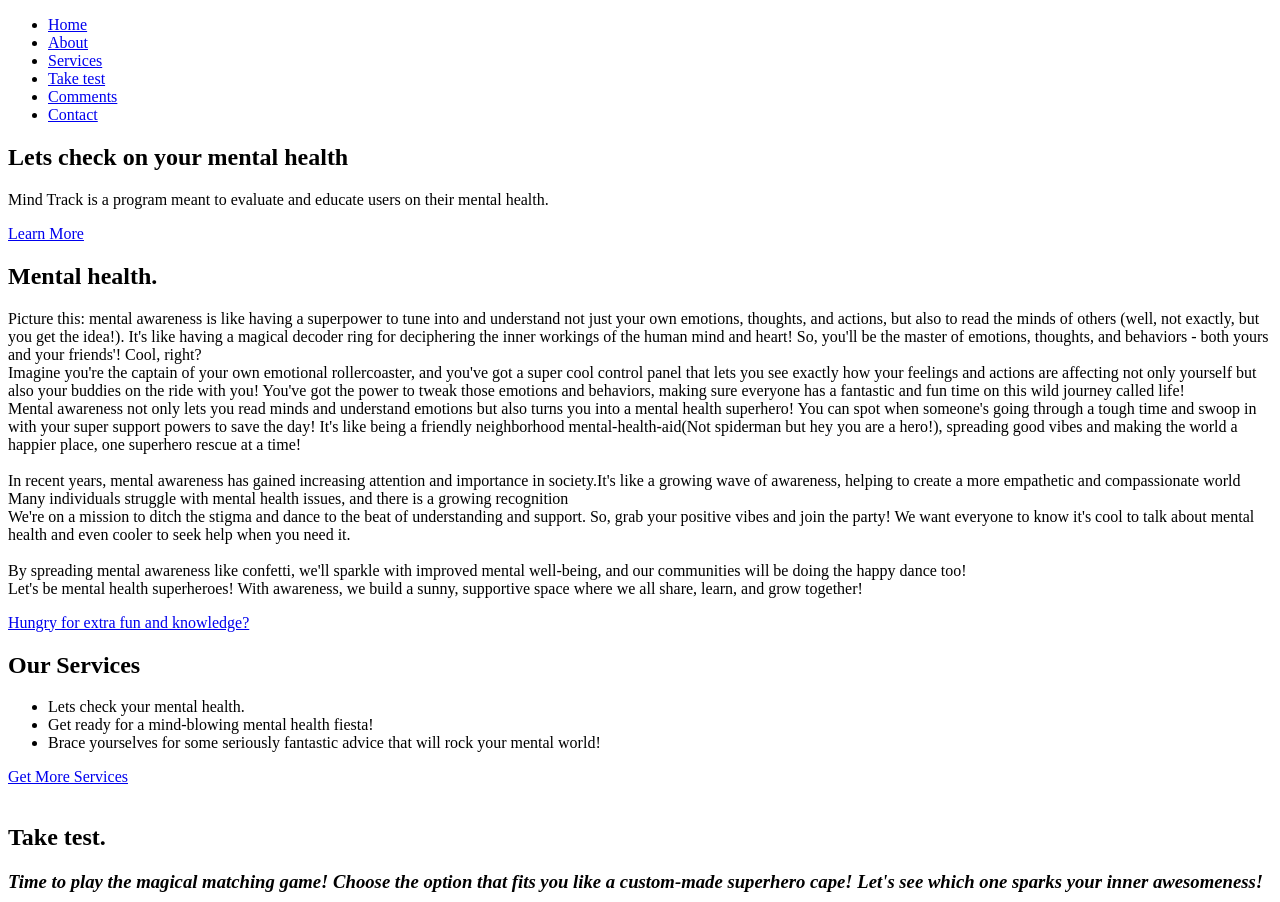
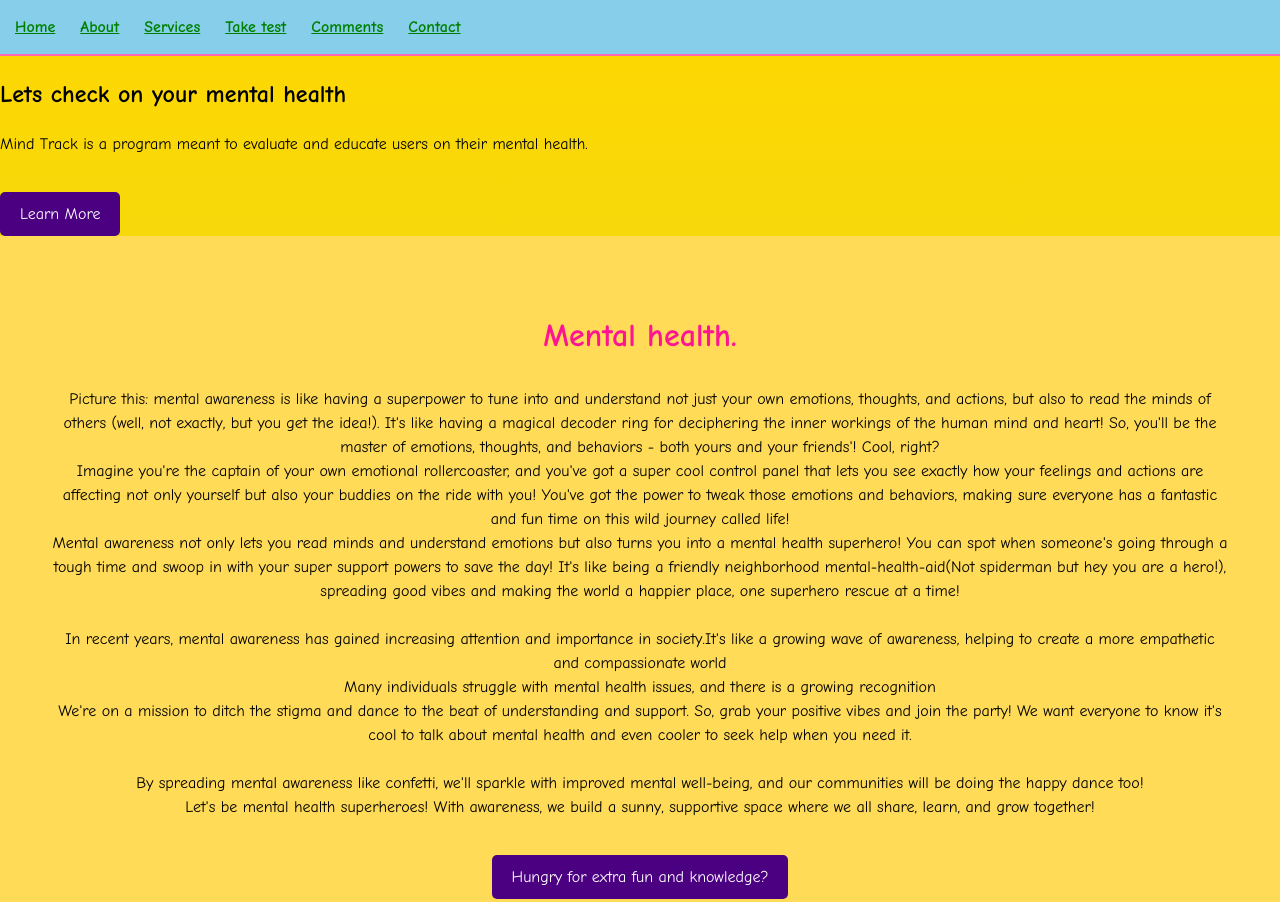
Before and after one commit to quincysire/Phase-1-final-project, a plain HTML site: page index.html in a window 1280 px wide. Shown: the top 902 px of the page. Drawn offline with Linux system fonts and the light colour scheme.

Commit message:
index.css done

```diff
--- a/index.css
+++ b/index.css
@@ -0,0 +1,180 @@
+/* Global styles */
+body {
+    font-family: "Comic Sans MS", cursive;
+    line-height: 1.5;
+    margin: 0;
+    background: linear-gradient(to bottom, #ffd700, #90ee90);
+  }
+
+  a {
+    color: #ff1493;
+    text-decoration: underline;
+  }
+
+  ul {
+    list-style: none;
+    margin: 0;
+    padding: 0;
+  }
+
+  /* Header styles */
+  header {
+    background-color: #87ceeb;
+    border-bottom: 2px solid #ff69b4;
+    padding: 15px;
+  }
+
+  nav ul {
+    display: flex;
+  }
+
+  nav li {
+    margin-right: 25px;
+  }
+
+  nav a {
+    font-weight: bold;
+    color: #008000;
+  }
+
+  #hero {
+    background-image: url("./src/Mind Track.jpg");
+    background-position: center;
+    background-size: cover;
+    color: #fff;
+    padding: 100px;
+    text-align: center;
+  }
+
+ /* Global styles */
+body {
+    font-family: "Comic Sans MS", cursive;
+    line-height: 1.5;
+    margin: 0;
+    background: linear-gradient(to bottom, #ffd700, #90ee90);
+  }
+
+  a {
+    color: #ff1493;
+    text-decoration: underline;
+  }
+
+  ul {
+    list-style: none;
+    margin: 0;
+    padding: 0;
+  }
+
+  /* Header styles */
+  header {
+    background-color: #87ceeb;
+    border-bottom: 2px solid #ff69b4;
+    padding: 15px;
+  }
+
+  nav ul {
+    display: flex;
+  }
+
+  nav li {
+    margin-right: 25px;
+  }
+
+  nav a {
+    font-weight: bold;
+    color: #008000;
+  }
+
+  /* Hero section styles */
+  #hero h1 {
+    font-size: 3rem;
+    margin-top: 0;
+    color: #800080;
+    text-shadow: 2px 2px #ff8c00;
+  }
+
+  .btn {
+    background-color: #4b0082;
+    border: none;
+    border-radius: 5px;
+    color: #fff;
+    display: inline-block;
+    margin-top: 20px;
+    padding: 10px 20px;
+    text-decoration: none;
+  }
+
+  .btn:hover {
+    background-color: #8a2be2;
+    cursor: pointer;
+  }
+
+  /* About section styles */
+  #about {
+    padding: 50px;
+    text-align: center;
+    background-color: #ffdb58;
+  }
+
+  #about h2 {
+    font-size: 2rem;
+    color: #ff1493;
+  }
+
+  /* Services section styles */
+  #services {
+    background-color: #f2f2f2;
+    padding: 200px;
+    text-align: center;
+  }
+
+  #services h2 {
+    font-size: 2rem;
+    color: #008080;
+  }
+
+  #services ul {
+    display: flex;
+    justify-content: center;
+    margin: 30px 0;
+  }
+
+  #services li {
+    margin-right: 30px;
+  }
+
+  #services i {
+    color: #333;
+    margin-right: 10px;
+  }
+
+  /* Contact section styles */
+  #contact {
+    padding: 50px;
+    text-align: center;
+  }
+
+  #contact h2 {
+    font-size: 2rem;
+    color: #ff6347;
+  }
+
+  /* ... Other styles ... */
+
+  /* Take Test section styles */
+  #takeTest {
+    background-color: #f4424b;
+    animation: color-change 15s ease-in-out infinite;
+  }
+
+  @keyframes color-change {
+    0% {
+      background-color: #f4424b;
+    }
+    50% {
+      background-color: #de24f4;
+    }
+    100% {
+      background-color: #4bdcf4;
+    }
+  }
--- a/index.html
+++ b/index.html
@@ -83,8 +83,8 @@
 
       <section id="taketest">
       </br>
-        <h2 class="takequizheading"> Take test.</h2>
-        <h3 class="takequizheading"><i> Time to play the magical matching game! Choose the option
+        <h2 class="taketest"> Take test.</h2>
+        <h3 class="taketest"><i> Time to play the magical matching game! Choose the option
          that fits you like a custom-made superhero cape! Let's see which one sparks your inner
          awesomeness!</i> </h3> </hr>
 
@@ -181,7 +181,7 @@
 
      </br>
        <p id="totalValue">  </p>
-       <h3 class="takequizheading"> <i> Click submit when done. </i></h3>
+       <h3 class="taketest"> <i> Click submit when done. </i></h3>
      </br>
        <input type="button" class="button" value="submit" id="calcbutton">
    </section>
```
